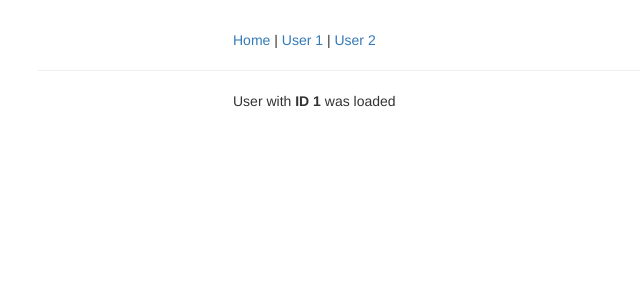
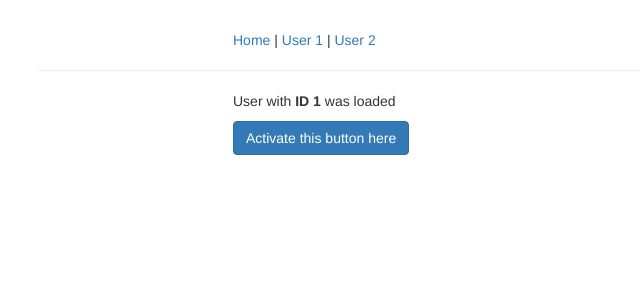
Before and after one commit to m-truong/obs-01-start, an Angular app: page /user/1 in a window 1280 px wide. Shown: the top 300 px of the page, without its empty margins (32-672 px from the left). Built offline with nearby package versions, Linux system fonts and the light colour scheme.

Commit message:
add button tag

```diff
--- a/src/app/user/user.component.html
+++ b/src/app/user/user.component.html
@@ -1,2 +1,3 @@
 <!-- note: this renders a <p> tag with <strong> tag -->
 <p>User with <strong>ID {{ id }}</strong> was loaded</p>
+<button class="btn btn-primary"> Activate this button here </button>
```
